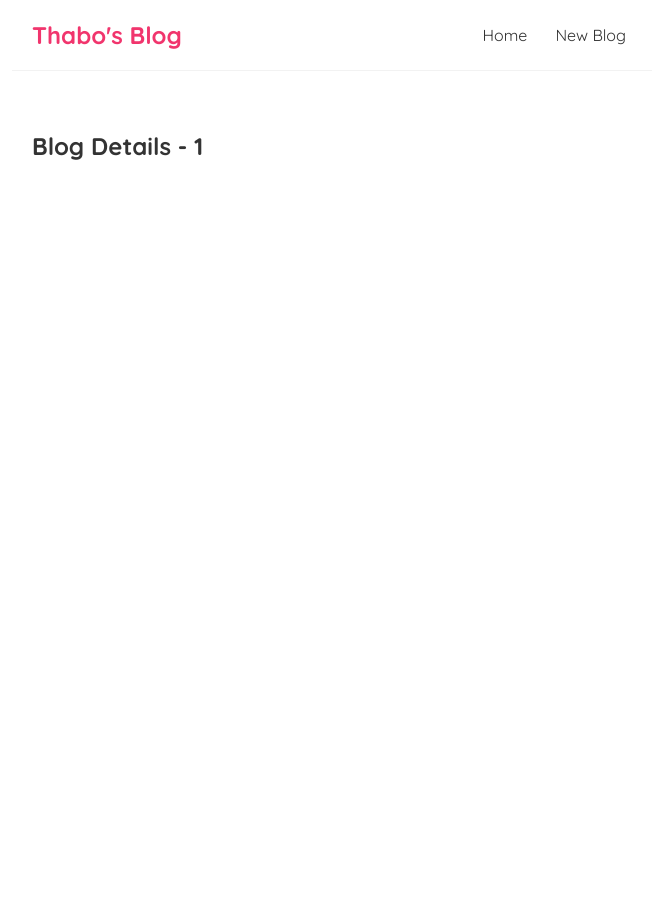
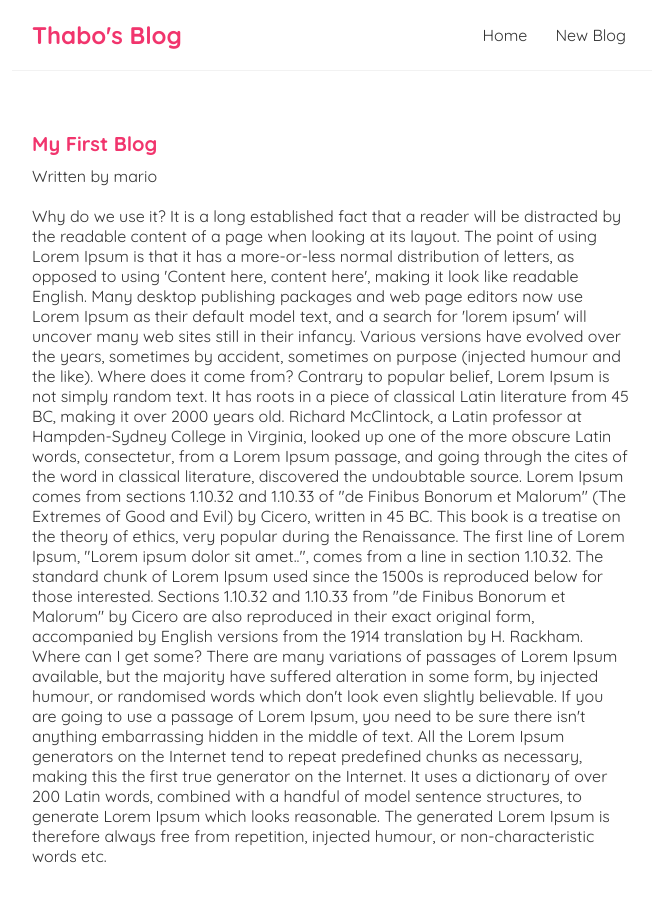
Before and after one commit to thabo-lebelo/react-blog, a React (Create React App) app: page /blogs/1 in a window 1280 px wide. Shown: the top 902 px of the page, without its empty margins (308-967 px from the left). Before the commit the page ends 800 px from the top, so only its background shows below. Built offline with nearby package versions, Linux system fonts and the light colour scheme; data requests are answered from the project's data file.

Commit message:
Resusing custom hooks

```diff
--- a/src/BlogDetails.js
+++ b/src/BlogDetails.js
@@ -1,11 +1,21 @@
 import { useParams } from 'react-router-dom';
+import useFetch from './useFetch';
 
 const BlogDetails = () => {
     const { id } = useParams();
+    const { data: blog, isLoading, error } = useFetch(`http://localhost:8000/blogs/${id}`);
 
     return (
         <div className="blog-details">
-            <h2>Blog Details - {id}</h2>
+            {isLoading && <div>Loading...</div>}
+            {error && <div>{error}</div>}
+            {blog && (
+                <article>
+                    <h2>{blog.title}</h2>
+                    <p>Written by {blog.author}</p>
+                    <div>{blog.body}</div>
+                </article>
+            )}
         </div>
     );
 };
--- a/src/index.css
+++ b/src/index.css
@@ -51,3 +51,20 @@
 .blog-preview a{
   text-decoration: none;
 }
+/* blog details page */
+.blog-details h2 {
+  font-size: 20px;
+  color: #f1356d;
+  margin-bottom: 10px;
+}
+.blog-details div {
+  margin: 20px 0;
+}
+.blog-details button {
+  background: #f1356d;
+  color: #fff;
+  border: 0;
+  padding: 8px;
+  border-radius: 8px;
+  cursor: pointer;
+}
```
